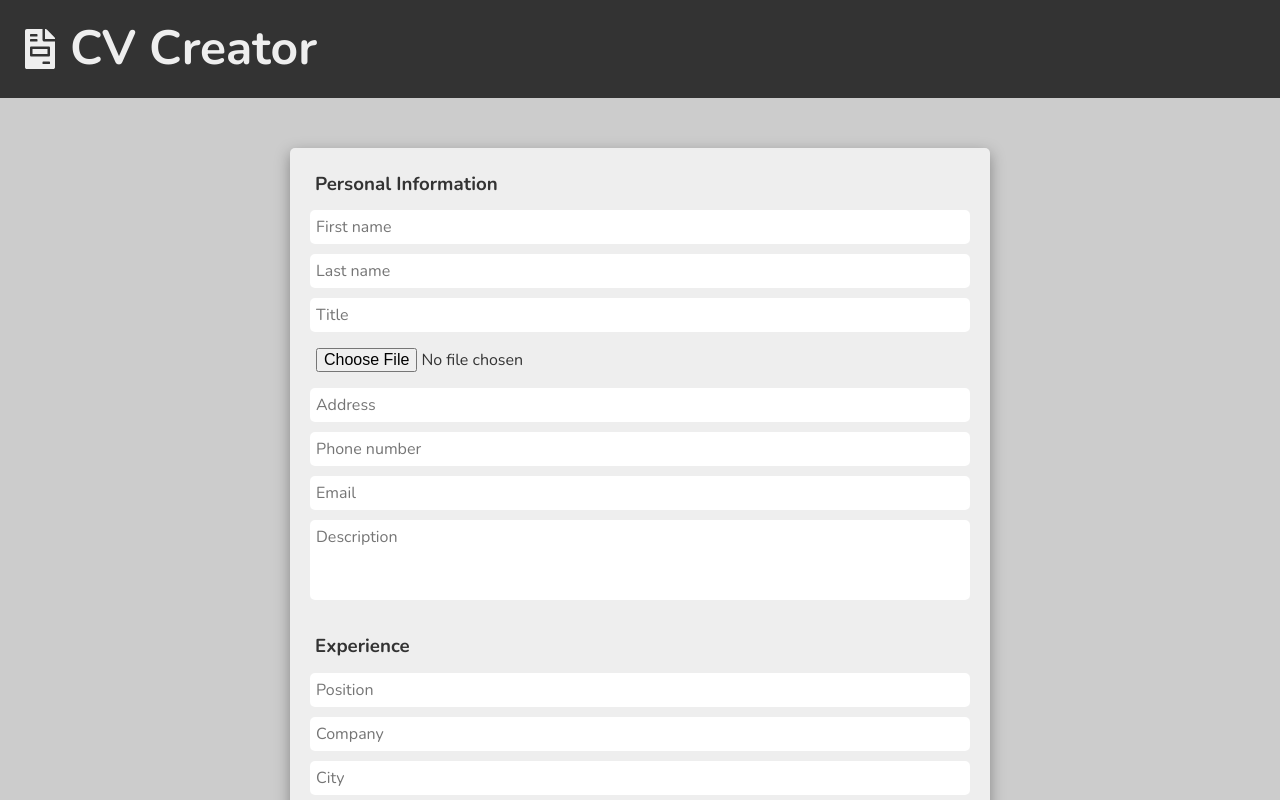
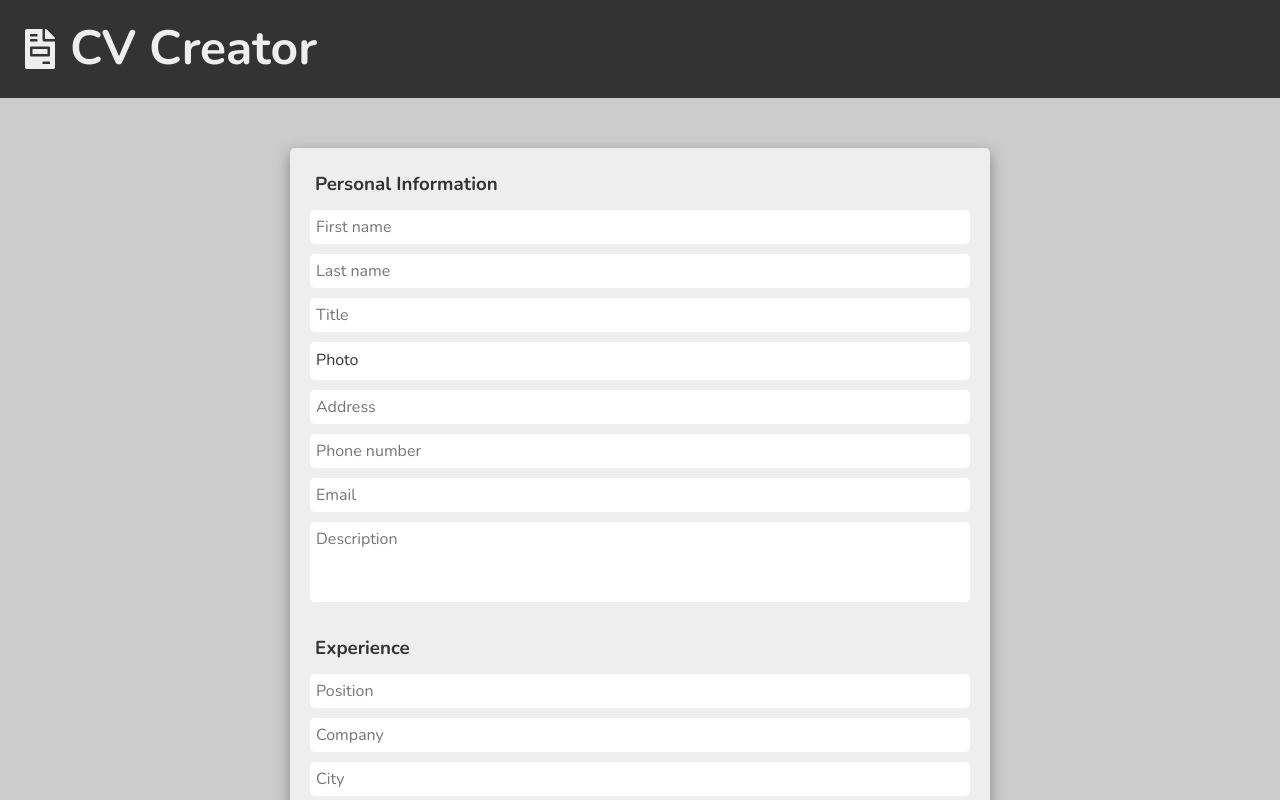
Before and after one commit to michalosman/cv-application, a React (Create React App) app: page / in a window 1280 px wide. Shown: the top 800 px of the page. Built offline with nearby package versions, Linux system fonts and the light colour scheme.

Commit message:
Add image uploading functionality

```diff
--- a/src/components/CVForm/Personal.js
+++ b/src/components/CVForm/Personal.js
@@ -2,6 +2,7 @@ import React from "react";
 import Input from "../Utils/Input";
 import Section from "../Utils/Section";
 import TextArea from "../Utils/TextArea";
+import FileInput from "../Utils/FileInput";
 
 const Personal = ({ onChange }) => {
   return (
@@ -28,13 +29,7 @@ const Personal = ({ onChange }) => {
         name="title"
         placeholder="Title"
       />
-      <Input
-        onChange={(e) => onChange(e)}
-        type="file"
-        name="photo"
-        placeholder="Photo"
-        aria-label="photo"
-      />
+      <FileInput onChange={(e) => onChange(e)} name="photo" label="Photo" />
       <Input
         onChange={(e) => onChange(e)}
         type="text"
--- a/src/components/Main.js
+++ b/src/components/Main.js
@@ -2,39 +2,19 @@ import React, { useState } from "react";
 import styled from "styled-components";
 import CVForm from "./CVForm";
 import CVResult from "./CVResult";
-import examplePhoto from "../assets/example_photo.png";
+import exampleCV from "./Utils/exampleCV";
 
 const Main = () => {
-  const [cv, setCv] = useState({
-    personalInfo: {
-      firstName: "John",
-      lastName: "Doe",
-      title: "Data engineer",
-      photo: examplePhoto,
-      address: "Example street 20",
-      phoneNumber: "123456789",
-      email: "example@gmail.com",
-      description: "Description",
-    },
-    experience: {
-      position: "Position",
-      company: "Company",
-      city: "City",
-      from: "From",
-      to: "To",
-    },
-    education: {
-      universityName: "University name",
-      city: "City",
-      degree: "...",
-      subject: "...",
-      from: "From",
-      to: "To",
-    },
-  });
+  const [cv, setCv] = useState(exampleCV);
 
   const handleChangePersonal = (e) => {
-    const { name, value } = e.target;
+    const { name, value, type } = e.target;
+
+    if (type === "file") {
+      handleChangePhoto(e);
+      return;
+    }
+
     setCv((prevState) => ({
       ...prevState,
       personalInfo: {
@@ -42,6 +22,25 @@ const Main = () => {
         [name]: value,
       },
     }));
+  };
+
+  const handleChangePhoto = (e) => {
+    const { name } = e.target;
+    const photo = e.target.files[0];
+    if (!photo) return;
+
+    const reader = new FileReader();
+    reader.readAsDataURL(photo);
+
+    reader.onload = () => {
+      setCv((prevState) => ({
+        ...prevState,
+        personalInfo: {
+          ...prevState.personalInfo,
+          [name]: reader.result,
+        },
+      }));
+    };
   };
 
   const handleChangeExperience = (e) => {
@@ -85,7 +84,6 @@ const MainWrapper = styled.main`
   gap: 6rem;
   padding: 5rem;
   margin-bottom: 4rem;
-
   @media (max-width: 1600px) {
     flex-direction: column;
     align-items: center;
--- /dev/null
+++ b/src/components/Utils/FileInput.js
@@ -0,0 +1,28 @@
+import React from "react";
+import styled from "styled-components";
+
+const FileInput = ({ label, name, onChange }) => {
+  return (
+    <Label>
+      <FileInputWrapper type="file" onChange={onChange} name={name} />
+      {label}
+    </Label>
+  );
+};
+
+const FileInputWrapper = styled.input`
+  display: none;
+`;
+
+const Label = styled.label`
+  padding: 0.5rem;
+  border-radius: 5px;
+  border: 1px solid transparent;
+  background-color: #fff;
+
+  &:active {
+    border: 1px solid ${({ theme }) => theme.colors.lightActive};
+  }
+`;
+
+export default FileInput;
--- /dev/null
+++ b/src/components/Utils/exampleCV.js
@@ -0,0 +1,31 @@
+import examplePhoto from "../../assets/example_photo.png";
+
+const exampleCV = {
+  personalInfo: {
+    firstName: "John",
+    lastName: "Doe",
+    title: "Data engineer",
+    photo: examplePhoto,
+    address: "Example street 20",
+    phoneNumber: "123456789",
+    email: "example@gmail.com",
+    description: "Description",
+  },
+  experience: {
+    position: "Position",
+    company: "Company",
+    city: "City",
+    from: "From",
+    to: "To",
+  },
+  education: {
+    universityName: "University name",
+    city: "City",
+    degree: "...",
+    subject: "...",
+    from: "From",
+    to: "To",
+  },
+};
+
+export default exampleCV;
```
